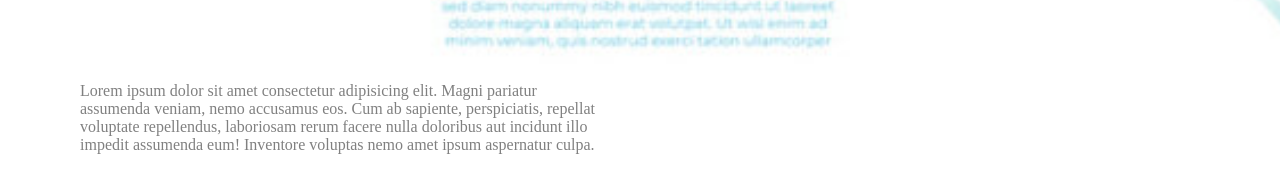
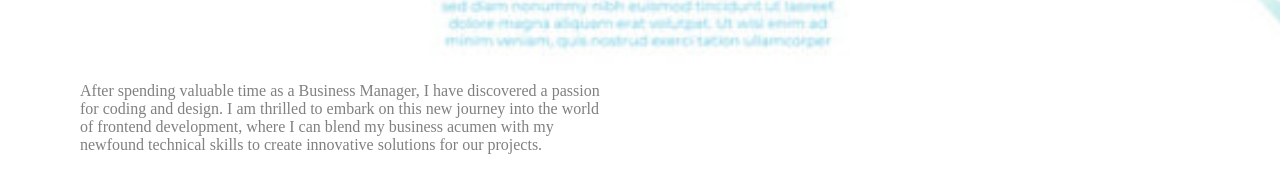
Before and after one commit to YewandeOyewole/T-project, a plain HTML site: page index.html in a window 1280 px wide. Shown: the part 1345-1528 px from the top of the page. Drawn offline with nearby package versions, Linux system fonts and the light colour scheme; files whose address does not match are found by name.

Commit message:
final project

```diff
--- a/index.html
+++ b/index.html
@@ -75,7 +75,7 @@
                 <div class="my-experience">
                     <h2>Transitioning into Frontend Development</h2>
 
-                    <p>Lorem ipsum dolor sit amet consectetur adipisicing elit. Magni pariatur assumenda veniam, nemo accusamus eos. Cum ab sapiente, perspiciatis, repellat voluptate repellendus, laboriosam rerum facere nulla doloribus aut incidunt illo impedit assumenda eum! Inventore voluptas nemo amet ipsum aspernatur culpa.</p>
+                    <p>After spending valuable time as a Business Manager, I have discovered a passion for coding and design. I am thrilled to embark on this new journey into the world of frontend development, where I can blend my business acumen with my newfound technical skills to create innovative solutions for our projects.</p>
 
                     <div>
 
```
